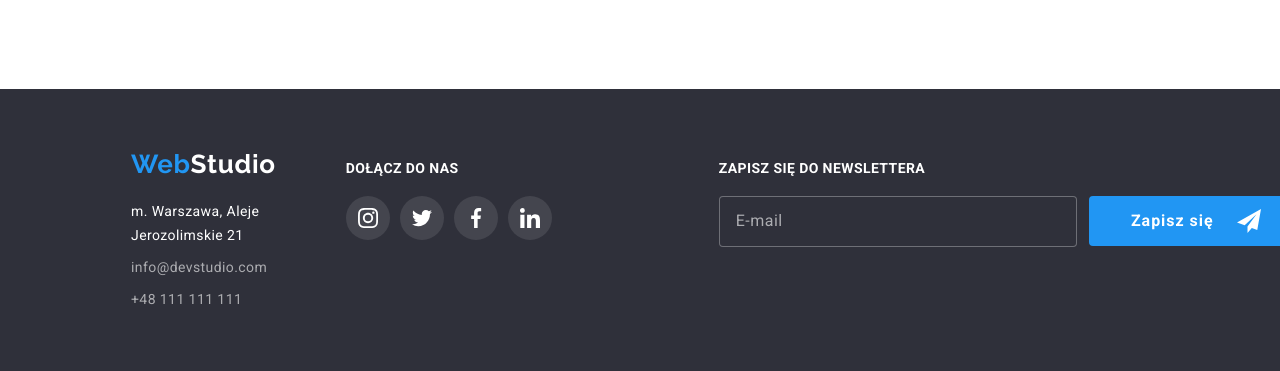
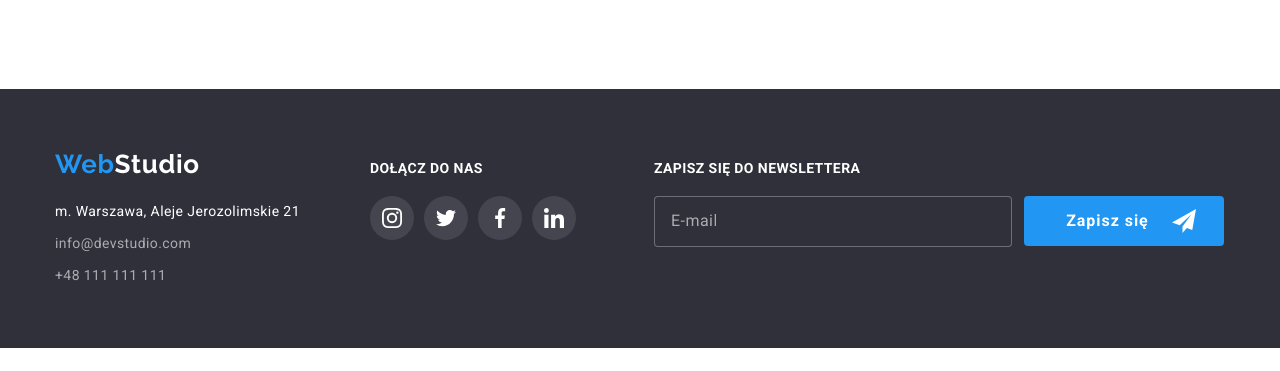
Before and after one commit to gointoorbit/goit-markup-hw-08, a plain HTML site: page index.html in a window 1280 px wide. Shown: the part 2612-2983 px from the top of the page. After the commit the page ends 2960 px from the top, so only its background shows below. Drawn offline with Linux system fonts and the light colour scheme.

Commit message:
footer update

```diff
--- a/sass/components/_footer.scss
+++ b/sass/components/_footer.scss
@@ -21,6 +21,7 @@
     }
     @media #{$desktop} {
       gap: 70px;
+      padding-inline: 0;
     }
   }
 
```
Also changed, not shown: css/main.min.css, 1 other file.
